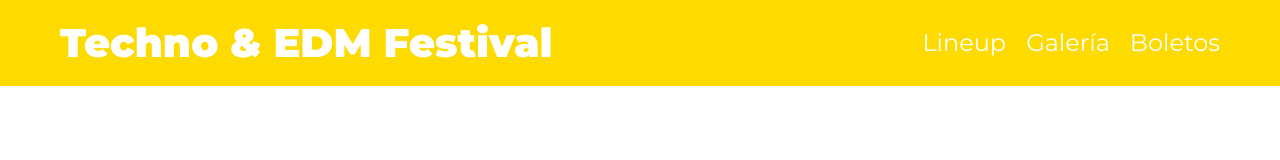
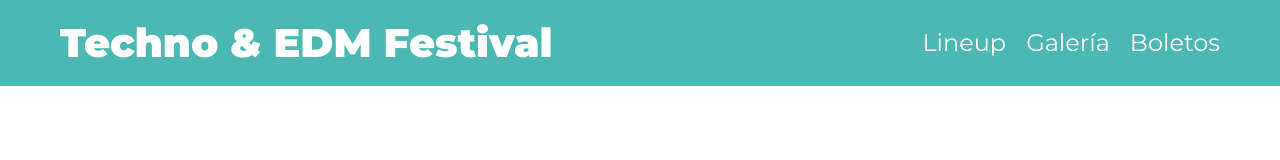
Before and after one commit to Aikarubi/festival-de-musica, a website: page index.html in a window 1280 px wide. Drawn offline with Linux system fonts and the light colour scheme.

Commit message:
responsive nav con mixins

```diff
--- a/src/scss/base/_mixins.scss
+++ b/src/scss/base/_mixins.scss
@@ -1,5 +1,25 @@
+@use 'variables' as v;
+
 @mixin telefono {
-    @media (min-width: 768px) {
+    @media (min-width: v.$telefono) {
         @content;
     }
 }
+
+@mixin tablet {
+    @media (min-width: v.$tablet) {
+        @content;
+    }
+}
+
+@mixin desktop {
+    @media (min-width: v.$desktop) {
+        @content;
+    }
+}
+
+@mixin desktopXL {
+    @media (min-width: v.$desktopXL) {
+        @content;
+    }
+}
--- a/src/scss/base/_variables.scss
+++ b/src/scss/base/_variables.scss
@@ -7,3 +7,9 @@ $amarillo : #FDDA00;
 $morado : #752F97;
 $negro : #000000;
 $blanco : #FFFFFF;
+
+//Media querys
+$telefono : 480px;
+$tablet : 768px;
+$desktop : 1200px;
+$desktopXL : 1400px;
--- a/src/scss/layout/_header.scss
+++ b/src/scss/layout/_header.scss
@@ -4,26 +4,37 @@
 .header {
     background-color: v.$verde;
 
-    @include m.telefono {
-        background-color: v.$amarillo;
-    }
-
     .contenido-header {
         padding: 2rem;
-        display: flex;
-        justify-content: space-between;
-        align-items: center;
+
+        @include m.tablet {
+            display: flex;
+            justify-content: space-between;
+            align-items: center;
+        }
+
     }
 
     h1 {
         color: v.$blanco;
-        margin: 0;
+        text-align: center;
+
+        @include m.tablet {
+            text-align: left;
+            margin: 0;
+        }
     }
 }
 
 .navegacion-principal {
     display: flex;
+    flex-direction: column;
+    align-items: center;
     gap: 2rem;
+
+    @include m.tablet {
+        flex-direction: row;
+    }
 
     a {
         color: v.$blanco;
```
Also changed, not shown: build/css/app.css.
